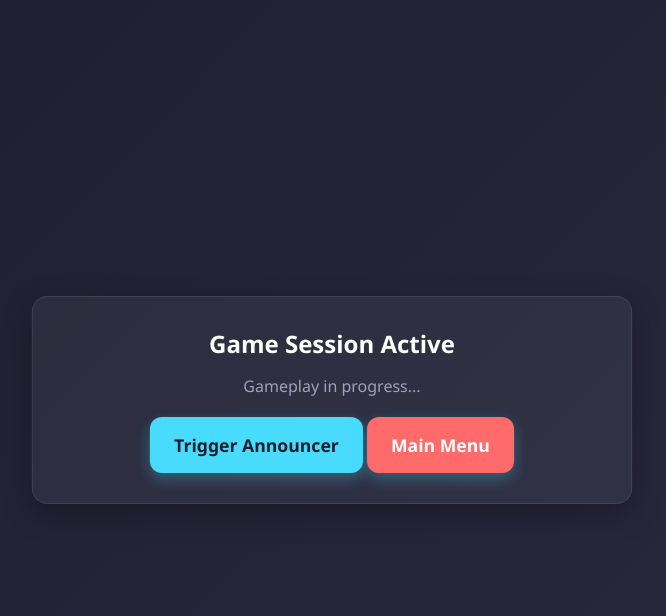
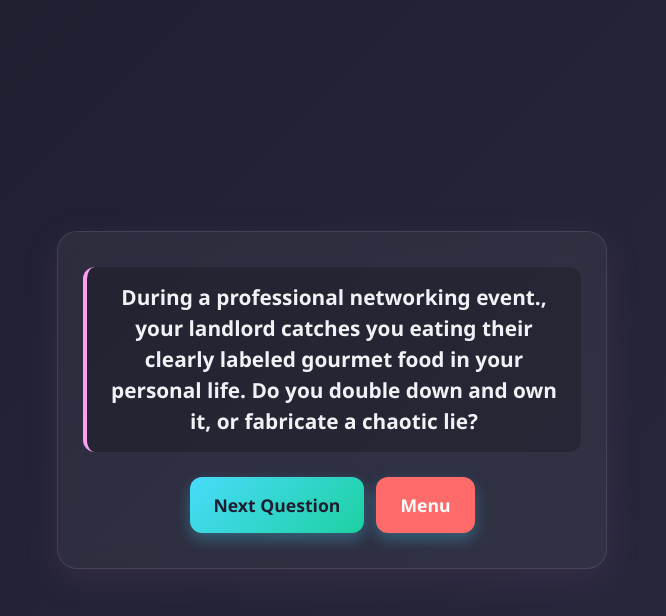
Before and after one commit to ministrypuppy/ai-fibbage, a website: page public/index.html in a window 1280 px wide. Both pictures are taken after a click on the button "Host Game". Shown: the whole page, without its empty margins (308-974 px from the left). Drawn offline with Linux system fonts and the light colour scheme.

Commit message:
Add files via upload

```diff
--- a/public/index.html
+++ b/public/index.html
@@ -3,9 +3,8 @@
 <head>
   <meta charset="UTF-8">
   <meta name="viewport" content="width=device-width, initial-scale=1.0">
-  <title>Game App</title>
+  <title>Endless Game Engine</title>
   <style>
-    /* Global Reset & Base Styles */
     * {
       box-sizing: border-box;
       margin: 0;
@@ -24,7 +23,7 @@
       overflow-x: hidden;
     }
 
-    /* Main Menu Screen Overhaul */
+    /* Main Menu Screen */
     #main-menu {
       background: rgba(255, 255, 255, 0.05);
       backdrop-filter: blur(10px);
@@ -32,11 +31,11 @@
       border-radius: 24px;
       padding: 40px 30px;
       width: 90%;
-      max-width: 420px;
+      max-width: 440px;
       text-align: center;
       box-shadow: 0 20px 40px rgba(0,0,0,0.4);
       position: relative;
-      animation: fadeIn 0.6s ease-out;
+      animation: fadeIn 0.5s ease-out;
     }
 
     .title-container {
@@ -59,7 +58,6 @@
       margin-top: 5px;
     }
 
-    /* Action Buttons */
     .menu-actions {
       display: flex;
       flex-direction: column;
@@ -76,7 +74,7 @@
       font-weight: 700;
       border-radius: 12px;
       cursor: pointer;
-      transition: transform 0.2s ease, box-shadow 0.2s ease, background-color 0.2s ease;
+      transition: transform 0.2s ease, box-shadow 0.2s ease;
       box-shadow: 0 6px 15px rgba(72, 219, 251, 0.3);
     }
 
@@ -95,21 +93,12 @@
       box-shadow: 0 6px 15px rgba(255, 159, 243, 0.3);
     }
 
-    .btn-host:hover {
-      box-shadow: 0 10px 20px rgba(255, 159, 243, 0.4);
-    }
-
     .btn-join {
       background: linear-gradient(135deg, #48dbfb, #1dd1a1);
       color: #1e1e2f;
       box-shadow: 0 6px 15px rgba(72, 219, 251, 0.3);
     }
 
-    .btn-join:hover {
-      box-shadow: 0 10px 20px rgba(72, 219, 251, 0.4);
-    }
-
-    /* Audio Toggle Switch */
     .audio-control-container {
       display: flex;
       align-items: center;
@@ -117,7 +106,6 @@
       background: rgba(0, 0, 0, 0.2);
       padding: 12px 18px;
       border-radius: 50px;
-      margin-top: 10px;
       border: 1px solid rgba(255, 255, 255, 0.05);
     }
 
@@ -152,10 +140,8 @@
     .slider:before {
       position: absolute;
       content: "";
-      height: 18px;
-      width: 18px;
-      left: 4px;
-      bottom: 4px;
+      height: 18px; width: 18px;
+      left: 4px; bottom: 4px;
       background-color: white;
       transition: .3s;
       border-radius: 50%;
@@ -169,55 +155,59 @@
       transform: translateX(22px);
     }
 
-    /* Gameplay Area & Safe Animations */
+    /* Gameplay Screen */
     #game-area {
       display: none;
       width: 90%;
-      max-width: 600px;
+      max-width: 550px;
       text-align: center;
       animation: fadeIn 0.4s ease-out;
     }
 
     .game-card {
       background: rgba(255, 255, 255, 0.05);
+      backdrop-filter: blur(10px);
       border: 1px solid rgba(255, 255, 255, 0.1);
-      border-radius: 16px;
-      padding: 30px;
+      border-radius: 20px;
+      padding: 35px 25px;
       box-shadow: 0 10px 30px rgba(0,0,0,0.3);
-      position: relative;
+      animation: subtlePulse 4s ease-in-out infinite;
     }
 
-    /* Subtle pulse animation for game elements (Visual only, no layout shift) */
-    .animated-game-element {
-      animation: subtlePulse 3s ease-in-out infinite;
+    .question-box {
+      font-size: 1.3rem;
+      font-weight: 600;
+      line-height: 1.5;
+      color: #f1f2f6;
+      min-height: 110px;
+      display: flex;
+      align-items: center;
+      justify-content: center;
+      margin-bottom: 25px;
+      padding: 15px;
+      background: rgba(0, 0, 0, 0.2);
+      border-radius: 12px;
+      border-left: 4px solid #ff9ff3;
     }
 
-    /* Floating visual accents in main screen background */
+    .game-controls {
+      display: flex;
+      gap: 12px;
+      justify-content: center;
+    }
+
+    /* Ambient shapes */
     .bg-shape {
       position: absolute;
       border-radius: 50%;
       filter: blur(50px);
       z-index: -1;
-      opacity: 0.5;
+      opacity: 0.4;
     }
 
-    .shape-1 {
-      width: 200px;
-      height: 200px;
-      background: #ff6b6b;
-      top: -50px;
-      left: -50px;
-    }
+    .shape-1 { width: 220px; height: 220px; background: #ff6b6b; top: -60px; left: -60px; }
+    .shape-2 { width: 250px; height: 250px; background: #48dbfb; bottom: -70px; right: -70px; }
 
-    .shape-2 {
-      width: 250px;
-      height: 250px;
-      background: #48dbfb;
-      bottom: -60px;
-      right: -60px;
-    }
-
-    /* Keyframe Animations */
     @keyframes fadeIn {
       from { opacity: 0; transform: translateY(10px); }
       to { opacity: 1; transform: translateY(0); }
@@ -230,9 +220,9 @@
     }
 
     @keyframes subtlePulse {
-      0% { transform: scale(1); }
-      50% { transform: scale(1.015); box-shadow: 0 0 15px rgba(255, 255, 255, 0.05); }
-      100% { transform: scale(1); }
+      0% { box-shadow: 0 10px 30px rgba(0,0,0,0.3); }
+      50% { box-shadow: 0 10px 35px rgba(255, 159, 243, 0.15); }
+      100% { box-shadow: 0 10px 30px rgba(0,0,0,0.3); }
     }
   </style>
 </head>
@@ -244,8 +234,8 @@
     <div class="bg-shape shape-2"></div>
 
     <div class="title-container">
-      <h1 class="main-title">Game Time!</h1>
-      <p class="subtitle">Select an option to get started</p>
+      <h1 class="main-title">Dilemma Dash</h1>
+      <p class="subtitle">Infinite Adult Social Scenarios</p>
     </div>
 
     <div class="menu-actions">
@@ -254,7 +244,7 @@
     </div>
 
     <div class="audio-control-container">
-      <span class="audio-label">Audio Commentary</span>
+      <span class="audio-label">Announcer Audio</span>
       <label class="switch">
         <input type="checkbox" id="audio-toggle" checked onchange="toggleAudio(this.checked)">
         <span class="slider"></span>
@@ -264,11 +254,15 @@
 
   <!-- Gameplay Screen -->
   <div id="game-area">
-    <div class="game-card animated-game-element">
-      <h2>Game Session Active</h2>
-      <p style="margin-top: 15px; color: #a0a0c0;">Gameplay in progress...</p>
-      <button class="btn" style="margin-top: 20px;" onclick="triggerVoiceCommentary()">Trigger Announcer</button>
-      <button class="btn" style="margin-top: 10px; background: #ff6b6b; color: white;" onclick="returnToMenu()">Main Menu</button>
+    <div class="game-card">
+      <div id="question-display" class="question-box">
+        Loading your first dilemma...
+      </div>
+
+      <div class="game-controls">
+        <button class="btn btn-join" onclick="generateNextQuestion()">Next Question</button>
+        <button class="btn" style="background: #ff6b6b; color: #fff;" onclick="returnToMenu()">Menu</button>
+      </div>
     </div>
   </div>
 
@@ -276,39 +270,84 @@
     let audioEnabled = true;
     let selectedVoice = null;
 
-    // Quirky/Silly voice lines for the character
-    const voiceLines = [
-      "Alright, absolute masterpiece of a move! ...Or complete accident, I can't tell.",
-      "Beep boop! Just checking in to make sure you're still awake over there.",
-      "Bold strategy! Let's see if it works out, or if we end up crying about it later.",
-      "Whoa, easy there champion! Save some talent for the rest of us.",
-      "Did you mean to do that? No judgments here, just highly suspicious."
+    // PROCEDURAL GENERATOR DATA (Mature, Witty, Non-Raunchy)
+    const subjects = [
+      "your landlord", "your direct manager", "your high school rival", "your mother-in-law",
+      "your local HOA president", "your favorite coworker", "your ex’s new partner", "your accountant"
     ];
 
+    const actions = [
+      "accidentally replies-all with a brutally honest critique of",
+      "catches you faking an elaborate excuse to skip",
+      "discovers your secret, highly specific side hustle involving",
+      "demands you publicly defend your controversial opinion on",
+      "catches you eating their clearly labeled gourmet food in",
+      "walks in on you having a heated full-blown debate with",
+      "finds out you accidentally spent $500 of shared money on"
+    ];
+
+    const contexts = [
+      "a mandatory corporate team building retreat.",
+      "a high-stakes family holiday dinner.",
+      "a crowded neighborhood block party.",
+      "a professional networking event.",
+      "a weekend group trip in a tiny Airbnb.",
+      "a formal wedding reception during the speeches."
+    ];
+
+    const consequences = [
+      "Do you double down and own it, or fabricate a chaotic lie?",
+      "Who in the room do you immediately throw under the bus?",
+      "How do you negotiate your way out of this without moving away?",
+      "What is your immediate 5-second survival strategy?",
+      "Do you apologize profusely or pretend it was an intentional power move?"
+    ];
+
+    // Additional standalone prompt templates to add even more structural variety
+    const templates = [
+      "Would you rather have {subject} read your unedited search history out loud, or spend 48 continuous hours with them on a road trip?",
+      "You get $10,000 deposited tax-free, but {subject} gets to make one binding decision about your personal schedule every week. Do you take it?",
+      "You are forced to explain {context} to {subject} using only hand gestures and severe eye contact. What's your opening move?",
+      "If you had to trade bank accounts with {subject} right now, who gets the worse deal and why?"
+    ];
+
+    function generateQuestion() {
+      // Pick randomly between dynamic assembly or structured templates
+      if (Math.random() > 0.4) {
+        const sub = subjects[Math.floor(Math.random() * subjects.length)];
+        const act = actions[Math.floor(Math.random() * actions.length)];
+        const ctx = contexts[Math.floor(Math.random() * contexts.length)];
+        const con = consequences[Math.floor(Math.random() * consequences.length)];
+        return `During ${ctx}, ${sub} ${act} your personal life. ${con}`;
+      } else {
+        const tmpl = templates[Math.floor(Math.random() * templates.length)];
+        const sub = subjects[Math.floor(Math.random() * subjects.length)];
+        const ctx = contexts[Math.floor(Math.random() * contexts.length)];
+        return tmpl.replace('{subject}', sub).replace('{context}', ctx);
+      }
+    }
+
+    function generateNextQuestion() {
+      const q = generateQuestion();
+      document.getElementById('question-display').innerText = q;
+      speak(q);
+    }
+
+    /* Voice & Audio Engine */
     function toggleAudio(enabled) {
       audioEnabled = enabled;
       if (audioEnabled) {
-        speak("Audio enabled! Let's do this!");
+        speak("Audio back on! Let's get weird.");
       } else {
         window.speechSynthesis.cancel();
       }
     }
 
-    // Initialize Natural Male Voice Selection
     function initVoice() {
       const voices = window.speechSynthesis.getVoices();
+      const preferred = ["Google UK English Male", "Google US English", "Microsoft Guy Online (Natural)", "Daniel", "Alex"];
 
-      // Preferred order for natural-sounding male voices across major platforms
-      const preferredVoices = [
-        "Google UK English Male",
-        "Google US English",
-        "Microsoft Guy Online (Natural)",
-        "Microsoft David - English (United States)",
-        "Daniel",
-        "Alex"
-      ];
-
-      for (let name of preferredVoices) {
+      for (let name of preferred) {
         const found = voices.find(v => v.name.includes(name));
         if (found) {
           selectedVoice = found;
@@ -316,7 +355,6 @@
         }
       }
 
-      // Fallback: pick any English voice marked male or the first available English voice
       if (!selectedVoice) {
         selectedVoice = voices.find(v => v.lang.startsWith('en') && v.name.toLowerCase().includes('male'))
                      || voices.find(v => v.lang.startsWith('en'))
@@ -329,43 +367,37 @@
       initVoice();
     }
 
-    // Speak function tuned for a pleasant, quirky personality
     function speak(text) {
       if (!audioEnabled || !('speechSynthesis' in window)) return;
-
-      window.speechSynthesis.cancel(); // Stop any active speech
+      window.speechSynthesis.cancel();
 
       const utterance = new SpeechSynthesisUtterance(text);
       if (selectedVoice) utterance.voice = selectedVoice;
-
-      // Pitch and pitch variations create the funny/pleasant voice dynamic
-      utterance.rate = 1.05; // Slightly upbeat pacing
-      utterance.pitch = 1.1; // Slightly expressive pitch
+      utterance.rate = 1.05;
+      utterance.pitch = 1.1; // Slightly expressive and funny
 
       window.speechSynthesis.speak(utterance);
     }
 
+    /* Screen Flow */
     function hostGame() {
       document.getElementById('main-menu').style.display = 'none';
       document.getElementById('game-area').style.display = 'block';
-      speak("Welcome to the host seat! Try not to ruin the game for everyone!");
+      speak("Hosting a session! Hope you brought your bad decisions.");
+      generateNextQuestion();
     }
 
     function joinGame() {
       document.getElementById('main-menu').style.display = 'none';
       document.getElementById('game-area').style.display = 'block';
-      speak("You joined! Hopefully, you brought your secret winning powers with you.");
-    }
-
-    function triggerVoiceCommentary() {
-      const randomLine = voiceLines[Math.floor(Math.random() * voiceLines.length)];
-      speak(randomLine);
+      speak("Welcome in! Prepare yourself.");
+      generateNextQuestion();
     }
 
     function returnToMenu() {
       document.getElementById('game-area').style.display = 'none';
       document.getElementById('main-menu').style.display = 'block';
-      speak("Back to the main menu. Take a breath!");
+      speak("Back to safety.");
     }
   </script>
 </body>
```
